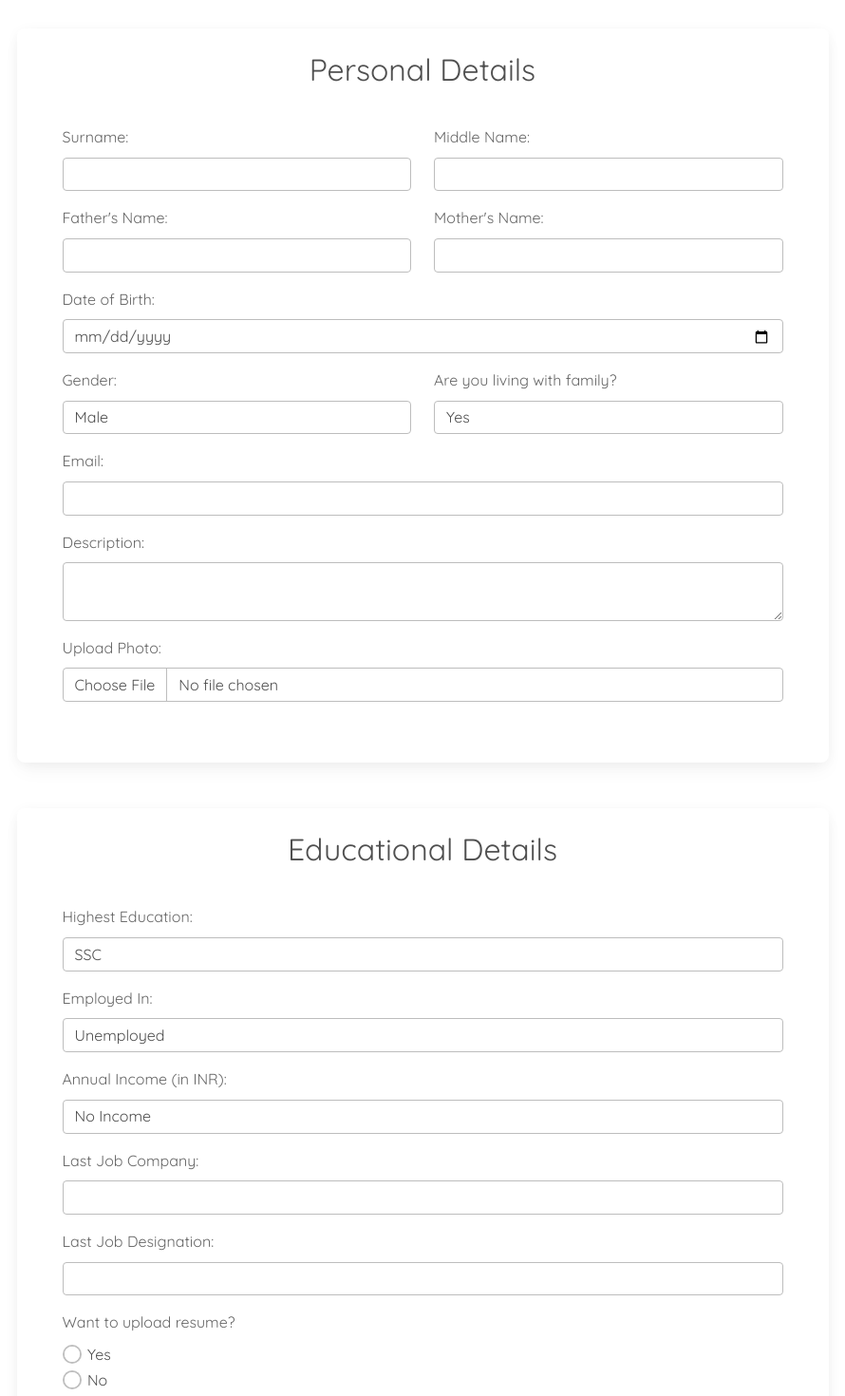
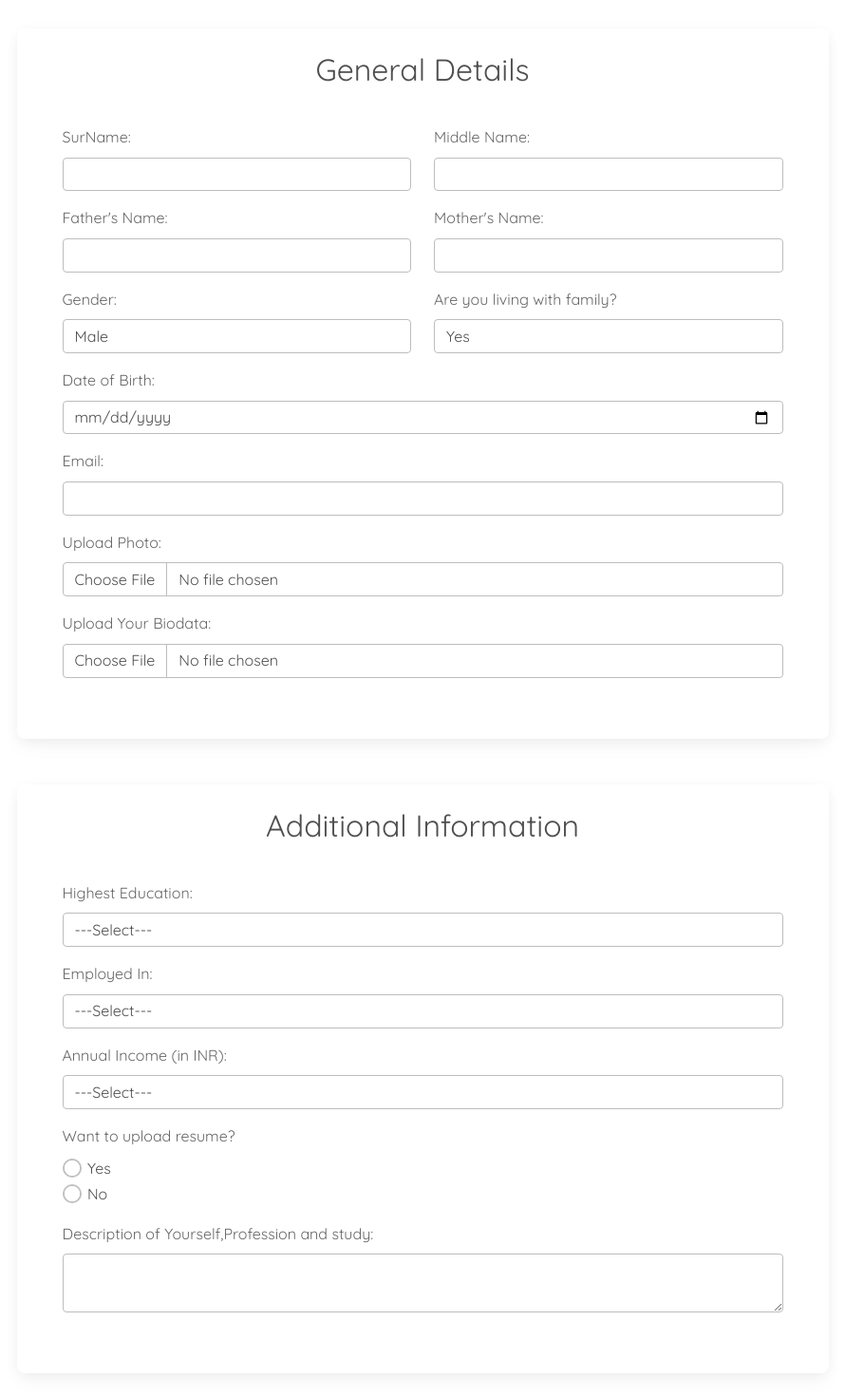
Before and after one commit to Dhruv-Darji/DarjiSmaaj, a React (Create React App) app: page /addProfile in a window 1280 px wide. Shown: the part 80-1550 px from the top of the page at 95% size, without its empty margins (195-1085 px from the left). Built offline with nearby package versions, Linux system fonts and the light colour scheme.

Commit message:
File adding problem solve

```diff
--- a/src/Screens/AddProfile.jsx
+++ b/src/Screens/AddProfile.jsx
@@ -1,138 +1,242 @@
-import React from "react";
-import "../Styles/ContactUs.css"
+import React, { useState,useEffect } from "react";
+import Toast,{showErrorToast,showSuccessToast} from "../Components/Toast";
+import Loading from "../Components/Loading";
+import axios from "axios";
+import Auth from "../Roles/Auth";
 
 const AddProfile = () => {
+  const [isLoading,setIsLoading] = useState(false);
+  const [biodataFile,setBiodataFile] = useState();
+  const [profileFile,setProfileFile] = useState();
+  const [resumeFile,setResumeFile] = useState();
+  const [profileData,setProfileData] = useState({
+    ApprovedStatus:'Pending',
+    P_SurName:'',
+    P_MiddleName:'',
+    P_FatherName:'',
+    P_MotherName:'',
+    P_Gender:'Male',
+    P_DOB:'',
+    P_Email:'',
+    LivingWithFamily:'Yes',
+    Discription:'',
+    HigherEducation:'',
+    EmloyeeIn:'',
+    AnnualIncome:'',
+    resumeUpload:'',
+  });
+  const [userAuth,setUserAuth] = useState({
+    RoleId:'',
+    UserId:'',
+    Email:''
+  });
+  useEffect(()=>{
+    const fetchData = async () =>{
+        const {RoleId,UserId,Email} = await Auth();
+        setUserAuth({RoleId,UserId,Email});
+    }
+    fetchData();
+  },[]);
+
+  const getProfileData = (event) => {
+    const { name, value } = event.target;
+    setProfileData({ ...profileData, [name]: value });
+  };
+
+  const handleSubmit = async (e) => {
+    e.preventDefault();
+    const combinedData = {...profileData,...userAuth}
+    const formData = new FormData();
+
+    formData.append("profileFile",profileFile);
+    formData.append("biodataFile",biodataFile);
+    formData.append("resumeFile",resumeFile);
+    Object.keys(combinedData).forEach((key)=>{
+        formData.append(key,combinedData[key]);
+    });
+    console.log("This is the formdata:",formData)
+
+
+    if(window.confirm('You have checked all documnets and then posting all the data?')){
+
+        await axios.post(
+            'http://192.168.0.112:8080/addProfile',
+            formData,
+            {timeout:15000}
+        ).then(
+            ()=>{
+            }
+        ).catch((e)=>{
+            console.log("Error:",e);
+            setIsLoading(false);
+            if(e.response){
+                showErrorToast(`${e.response.data}`);
+                console.error('Error while addProfile!',e.response.data);
+            }else{
+                showErrorToast('Oops! Server Unreachable.');
+            }
+        });
+    }
+    else{
+        showErrorToast("Oops! your browser notification is blocked");
+    }
+
+
+  }
+
   return(
   <>
-    <div class="container">
-        <div class="row justify-content-center mt-5">
-                <div class="card p-4 w-75">
-                    <div class="card-title text-center">
-                        <h2>Personal Details</h2>
+  <div>
+  <Toast/>
+    {isLoading?(<><Loading/></>)
+    :(<div className="container">
+        <div className="row justify-content-center mt-5">
+                <div className="card p-4 w-75">
+                    <div className="card-title text-center">
+                        <h2>General Details</h2>
                     </div>
-                    <div class="card-body">
+                    <div className="card-body">
                         <form>
-                            <div class="row">
-                                <div class="col-md-6 mb-3">
-                                    <label for="surname" class="form-label">Surname:</label>
-                                    <input type="text" class="form-control" id="surname"/>
+                            <div className="row">
+                                <div className="col-md-6 mb-3">
+                                    <label htmlFor="surname" className="form-label">SurName:</label>
+                                    <input value={profileData.P_SurName} name="P_SurName" onChange={getProfileData} type="text" className="form-control" id="surname"/>
                                 </div>
-                                <div class="col-md-6 mb-3">
-                                    <label for="middleName" class="form-label">Middle Name:</label>
-                                    <input type="text" class="form-control" id="middleName"/>
+                                <div className="col-md-6 mb-3">
+                                    <label htmlFor="middleName" className="form-label">Middle Name:</label>
+                                    <input value={profileData.P_MiddleName} name="P_MiddleName" onChange={getProfileData} type="text" className="form-control" id="middleName"/>
                                 </div>
                             </div>
-                            <div class="row">
-                                <div class="col-md-6 mb-3">
-                                    <label for="fatherName" class="form-label">Father's Name:</label>
-                                    <input type="text" class="form-control" id="fatherName"/>
+                            <div className="row">
+                                <div className="col-md-6 mb-3">
+                                    <label htmlFor="fatherName" className="form-label">Father's Name:</label>
+                                    <input value={profileData.P_FatherName} name="P_FatherName" onChange={getProfileData} type="text" className="form-control" id="fatherName"/>
                                 </div>
-                                <div class="col-md-6 mb-3">
-                                    <label for="motherName" class="form-label">Mother's Name:</label>
-                                    <input type="text" class="form-control" id="motherName"/>
+                                <div className="col-md-6 mb-3">
+                                    <label htmlFor="motherName" className="form-label">Mother's Name:</label>
+                                    <input value={profileData.P_MotherName} name="P_MotherName" onChange={getProfileData} type="text" className="form-control" id="motherName"/>
                                 </div>
                             </div>
-                            <div class="mb-3">
-                                <label for="dob" class="form-label">Date of Birth:</label>
-                                <input type="date" class="form-control" id="dob"/>
-                            </div>
-                            <div class="row">
-                                <div class="col-md-6 mb-3">
-                                    <label for="gender" class="form-label">Gender:</label>
-                                    <select class="form-control" id="gender">
-                                        <option value="male">Male</option>
-                                        <option value="female">Female</option>
+                            <div className="row">
+                                <div className="col-md-6 mb-3">
+                                    <label htmlFor="gender" className="form-label">Gender:</label>
+                                    <select className="form-control" id="gender" name="P_Gender" onChange={getProfileData}>
+                                        <option value="Male">Male</option>
+                                        <option value="Female">Female</option>
                                     </select>
                                 </div>
-                                <div class="col-md-6 mb-3">
-                                    <label for="livingWithFamily" class="form-label">Are you living with family?</label>
-                                    <select class="form-control" id="livingWithFamily">
-                                        <option value="yes">Yes</option>
-                                        <option value="no">No</option>
+                                <div className="col-md-6 mb-3">
+                                    <label htmlFor="livingWithFamily" className="form-label">Are you living with family?</label>
+                                    <select className="form-control" id="livingWithFamily" name="LivingWithFamily" onChange={getProfileData}>
+                                        <option value="Yes">Yes</option>
+                                        <option value="No">No</option>
                                     </select>
                                 </div>
                             </div>
-                            <div class="mb-3">
-                                <label for="email" class="form-label">Email:</label>
-                                <input type="email" class="form-control" id="email"/>
+                            <div className="mb-3">
+                                <label htmlFor="dob" className="form-label">Date of Birth:</label>
+                                <input value={profileData.P_DOB} name="P_DOB" onChange={getProfileData} type="date" className="form-control" id="dob"/>
                             </div>
-                            <div class="mb-3">
-                                <label for="description" class="form-label">Description:</label>
-                                <textarea class="form-control" id="description"></textarea>
+                            <div className="mb-3">
+                                <label htmlFor="email" className="form-label">Email:</label>
+                                <input name="P_Email" value={profileData.P_Email} onChange={getProfileData} type="email" className="form-control" id="email"/>
                             </div>
-                            <div class="mb-3">
-                                <label for="uploadPhoto" class="form-label">Upload Photo:</label>
-                                <input type="file" class="form-control" id="uploadPhoto"/>
+                            <div className="mb-3">
+                                <label htmlFor="uploadPhoto" className="form-label">Upload Photo:</label>
+                                <input type="file" onChange={(event)=>{setProfileFile(event.target.files[0])}} className="form-control" id="uploadPhoto"/>
+                            </div>
+                            <div className="mb-3">
+                                <label htmlFor="uploadPhoto" className="form-label">Upload Your Biodata:</label>
+                                <input type="file" onChange={(event)=>{setBiodataFile(event.target.files[0])}} className="form-control" id="uploadPhoto"/>
                             </div>
                         </form>
                     </div>
                 </div>
 
-                <div class="card p-4 w-75 mt-5">
-                    <div class="card-title text-center">
-                        <h2>Educational Details</h2>
+                <div className="card p-4 w-75 mt-5">
+                    <div className="card-title text-center">
+                        <h2>Additional Information</h2>
                     </div>
-                    <div class="card-body">
-                    <div class="mb-3">
-                            <label for="highestEducation" class="form-label">Highest Education:</label>
-                            <select class="form-control" id="highestEducation">
+                    <div className="card-body">
+                    <div className="mb-3">
+                            <label htmlFor="highestEducation" className="form-label">Highest Education:</label>
+                            <select className="form-control" id="highestEducation" name="HigherEducation" onChange={getProfileData}>
+                                <option>---Select---</option>
                                 <option value="SSC">SSC</option>
                                 <option value="HSC">HSC</option>
+                                <option value="ITI">ITI</option>
+                                <option value="Diploma">Diploma</option>
                                 <option value="Graduate">Graduate</option>
                                 <option value="Post Graduate">Post Graduate</option>
                                 <option value="PHD">PHD</option>
                             </select>
                         </div>
-                        <div class="mb-3">
-                            <label for="employedIn" class="form-label">Employed In:</label>
-                            <select class="form-control" id="employedIn">
+                        <div className="mb-3">
+                            <label htmlFor="employedIn" className="form-label">Employed In:</label>
+                            <select name="EmloyeeIn" onChange={getProfileData} className="form-control" id="employedIn">
+                                <option>---Select---</option>
                                 <option value="Unemployed">Unemployed</option>
+                                <option value="Student">Student</option>
                                 <option value="Government">Government</option>
                                 <option value="Private">Private</option>
                                 <option value="Self Employed">Self Employed</option>
+                                <option value="Freelancer">Freelancer</option>
                             </select>
                         </div>
-                        <div class="mb-3">
-                            <label for="annualIncome" class="form-label">Annual Income (in INR):</label>
-                            <select class="form-control" id="annualIncome">
+                        <div className="mb-3">
+                            <label htmlFor="annualIncome" className="form-label">Annual Income (in INR):</label>
+                            <select name="AnnualIncome" onChange={getProfileData} className="form-control" id="annualIncome">
+                                <option>---Select---</option>
                                 <option value="No Income">No Income</option>
                                 <option value="0-2 Lakh">0-2 Lakh</option>
                                 <option value="2-4 Lakh">2-4 Lakh</option>
-                                <option value="4-12 Lakh">4-12 Lakh</option>
-                                <option value="Above 12 Lakh">Above 12 Lakh</option>
+                                <option value="4-6 Lakh">4-6 Lakh</option>
+                                <option value="6-8 Lakh">6-8 Lakh</option>
+                                <option value="8-10 Lakh">8-10 Lakh</option>
+                                <option value="10-12 Lakh">10-12 Lakh</option>
+                                <option value="12-15 Lakh">12-15 Lakh</option>
+                                <option value="15-20 Lakh">15-20 Lakh</option>
+                                <option value="Above 20 Lakh">Above 20 Lakh</option>
                             </select>
                         </div>
-                        <div class="mb-3">
-                            <label for="lastJobCompany" class="form-label">Last Job Company:</label>
-                            <input type="text" class="form-control" id="lastJobCompany"/>
-                        </div>
-                        <div class="mb-3">
-                            <label for="lastJobDesignation" class="form-label">Last Job Designation:</label>
-                            <input type="text" class="form-control" id="lastJobDesignation"/>
-                        </div>
-                        <div class="mb-3">
-                            <label for="resumeUpload" class="form-label">Want to upload resume?</label>
-                            <div class="form-check">
-                                <input class="form-check-input" type="radio" name="resumeUpload" id="resumeYes" value="Yes"/>
-                                <label class="form-check-label" for="resumeYes">
+                        <div className="mb-3">
+                            <label htmlFor="resumeUpload" className="form-label">Want to upload resume?</label>
+                            <div className="form-check">
+                                <input onChange={getProfileData} className="form-check-input" type="radio" name="resumeUpload" id="resumeYes" value="Yes"/>
+                                <label className="form-check-label" htmlFor="resumeYes">
                                     Yes
                                 </label>
                             </div>
-                            <div class="form-check">
-                                <input class="form-check-input" type="radio" name="resumeUpload" id="resumeNo" value="No"/>
-                                <label class="form-check-label" for="resumeNo">
+                            <div className="form-check">
+                                <input onChange={getProfileData} className="form-check-input" type="radio" name="resumeUpload" id="resumeNo" value="No"/>
+                                <label className="form-check-label" htmlFor="resumeNo">
                                     No
                                 </label>
                             </div>
+                        </div>
+                        {profileData.resumeUpload==='Yes'?(
+                            <>
+                            <div className="mb-3">
+                                <label htmlFor="uploadPhoto" className="form-label">Upload Your Resume:</label>
+                                <input type="file" onChange={(event)=>{setResumeFile(event.target.files[0])}} className="form-control" id="uploadPhoto"/>
+                            </div>
+                            </>
+                        ):profileData.ResumeFile=null}
+
+                        <div className="mb-3">
+                            <label htmlFor="description" className="form-label">Description of Yourself,Profession and study:</label>
+                            <textarea value={profileData.Discription} name="Discription" onChange={getProfileData} className="form-control" id="description"></textarea>
                         </div>
 
                     </div>
                 </div>
 
-                <button className="btn btn-primary w-75 my-5">Upload</button>
+                <button onClick={handleSubmit} className="btn btn-primary w-75 my-5">Upload</button>
 
         </div>
-    </div>
+    </div>)
+    }
+  </div>
   </>
   );
 }
```
